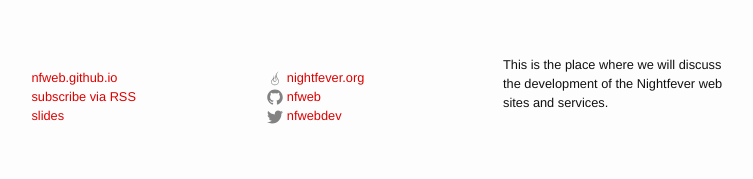
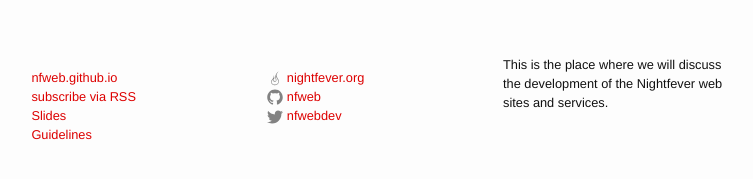
Before and after one commit to nfweb/nfweb.github.io, a Jekyll site: the page built from index.html, in a window 1280 px wide. Shown: the part 446-625 px from the top of the page, without its empty margins (263-1016 px from the left). Built offline with Jekyll 4.4.1, drawn with Linux system fonts in a browser that asks for light colours.

Commit message:
added link to guidelines

```diff
--- a/_includes/footer.html
+++ b/_includes/footer.html
@@ -3,7 +3,8 @@
   <ul class="contact-list">
     <li><a href="{{ site.url }}">{{ site.url | replace: 'http://', '' }}</a></li>
     <li><a href="{{ "/feed" | prepend: site.baseurl }}">subscribe via RSS</a></li>
-    <li><a href="{{ "/slides" | prepend: site.baseurl }}">slides</a></li>
+    <li><a href="{{ "/slides" | prepend: site.baseurl }}">Slides</a></li>
+    <li><a href="https://github.com/nfweb/nf-guidelines">Guidelines</a></li>
   </ul>
 </section>
 
```
